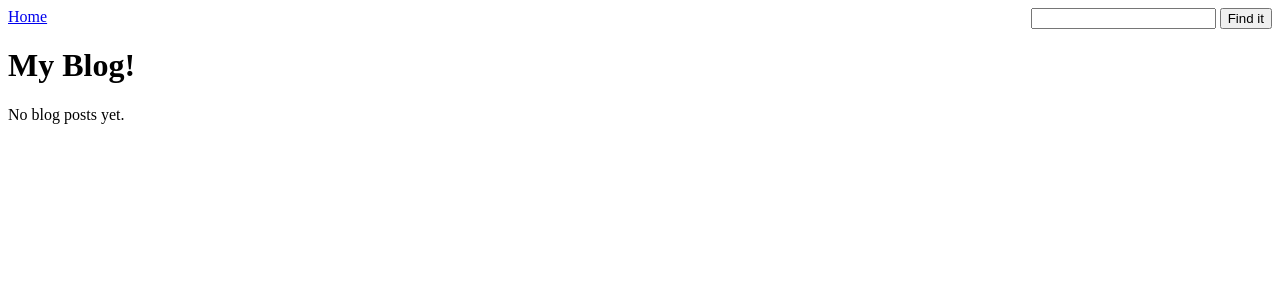
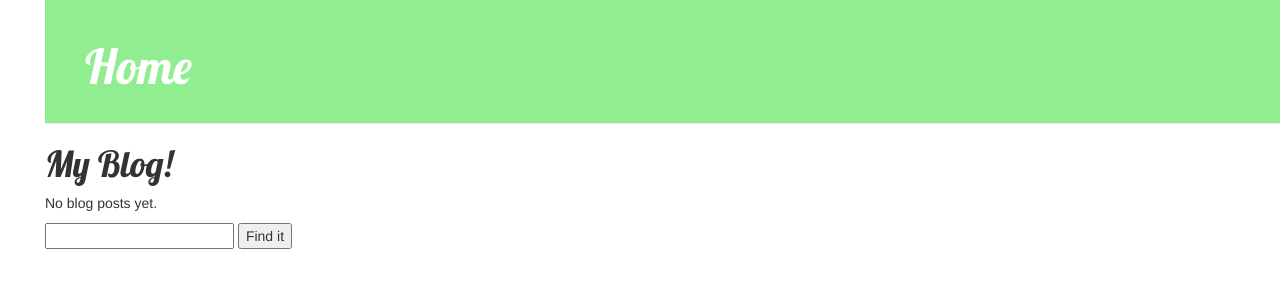
Before and after one commit to ivan-placid/my-2nd-blog, a Django app: page / in a window 1280 px wide. Shown: the top 300 px of the page. Run offline with Django 3.2, Linux system fonts and the light colour scheme; data that the repository does not hold is empty; some libraries are stand-ins or nearby versions.

Commit message:
some css effects

```diff
--- a/blog/static/blog/style.css
+++ b/blog/static/blog/style.css
@@ -1,5 +1,20 @@
+.page-header {
+    background-color: lightgreen;
+    margin-top: 0;
+    padding: 20px 20px 20px 40px;
+}
+
+.page-header h1, .page-header h1 a, .page-header h1 a:visited, .page-header h1 a:active {
+    color: #ffffff;
+    font-size: 36pt;
+    text-decoration: none;
+}
+
+
+h1, h2, h3, h4 {
+    font-family: 'Lobster';
+}
+
 body {
-    display: flex;
-    flex-direction: row;
-    justify-content: space-between;
+    padding-left: 45px;
 }
--- a/blog/templates/blog/base.html
+++ b/blog/templates/blog/base.html
@@ -4,14 +4,23 @@
     <head>
         <meta charset="utf-8" />
         <title>Blog</title>
+        <link rel="stylesheet" href="//maxcdn.bootstrapcdn.com/bootstrap/3.2.0/css/bootstrap.min.css">
+        <link rel="stylesheet" href="//maxcdn.bootstrapcdn.com/bootstrap/3.2.0/css/bootstrap-theme.min.css">
+        <link href="//fonts.googleapis.com/css?family=Lobster&subset=latin,latin-ext" rel="stylesheet" type="text/css">
         <link rel="stylesheet" href="{% static 'blog/style.css' %}" />
     </head>
 
+
     <body>
+        <div class="page-header">
+            <h1>
+            <h1><a href="{% url 'listAll' %}">Home</a></h1>
+        </div>
+
+
         <div>
-            <a href="{% url 'listAll' %}">Home</a>
-            {% block content %}{% endblock %}
-        </div>
+            <div>{% block content %}{% endblock %}</div>
+
 
             <div>
                 {% if categories %}
@@ -28,6 +37,7 @@
                     <button type="submit">Find it</button>
                 </form>
             </div>
+        </div>
 
     </body>
 </html>
```
Lines whose indentation alone changed are shown as unchanged.
